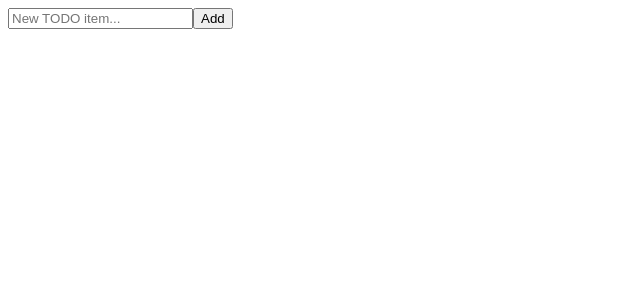
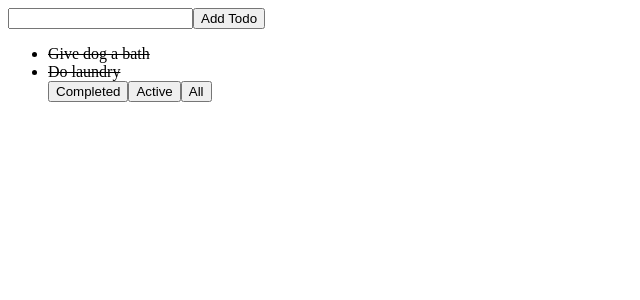
Before and after one commit to chrisyandev/comp-2913-to-read-list, a React (Create React App) app: page / in a window 1280 px wide. Shown: the top 300 px of the page, without its empty margins (0-640 px from the left). Built offline with nearby package versions, Linux system fonts and the light colour scheme.

Commit message:
Replaced code with starter code

```diff
--- a/src/App.jsx
+++ b/src/App.jsx
@@ -1,26 +1,39 @@
-import { createContext, useContext, useState } from "react";
-
-import TodoInput from "./TodoInput";
+import React, { useState } from "react";
+import data from "./data.json";
 import TodoList from "./TodoList";
-import TodoListFilters from "./TodoListFilters";
-
-const TodoItemsContext = createContext();
-
-export const useTodoItems = () => {
-  return useContext(TodoItemsContext);
-}
+import TodoForm from "./TodoForm";
 
 function App() {
+  const [todoList, setTodoList] = useState(data);
+  const [filter, setFilter] = useState("All");
 
-  const [todoItems, setTodoItems] = useState([]);
+  const handleToggle = (id) => {
+    let mapped = todoList.map((task) => {
+      return task.id === Number(id)
+        ? { ...task, complete: !task.complete }
+        : { ...task };
+    });
+    setTodoList(mapped);
+  };
+
+  const addTask = (userInput) => {
+    let copy = [...todoList];
+    copy = [
+      ...copy,
+      { id: todoList.length + 1, task: userInput, complete: false }
+    ];
+    setTodoList(copy);
+  };
 
   return (
-    <div>
-      <TodoItemsContext.Provider value={{ todoItems, setTodoItems }}>
-        <TodoInput />
-        <TodoList />
-        <TodoListFilters />
-      </TodoItemsContext.Provider>
+    <div className="App">
+      <TodoForm addTask={addTask} />
+      <TodoList
+        todoList={todoList}
+        filter={filter}
+        setFilter={setFilter}
+        handleToggle={handleToggle}
+      />
     </div>
   );
 }
--- /dev/null
+++ b/src/Todo.jsx
@@ -0,0 +1,23 @@
+import React from "react";
+
+const Todo = ({ todo, handleToggle }) => {
+  const handleClick = (e) => {
+    e.preventDefault();
+    handleToggle(e.currentTarget.id);
+  };
+
+  return (
+    <li
+      id={todo.id}
+      key={todo.id + todo.task}
+      name="todo"
+      value={todo.id}
+      onClick={handleClick}
+      className={todo.complete ? "todo strike" : "todo"}
+    >
+      {todo.task}
+    </li>
+  );
+};
+
+export default Todo;
--- /dev/null
+++ b/src/TodoForm.jsx
@@ -0,0 +1,23 @@
+import React, { useState } from "react";
+
+const TodoForm = ({ addTask }) => {
+  const [userInput, setUserInput] = useState("");
+
+  const handleChange = (e) => {
+    setUserInput(e.currentTarget.value);
+  };
+
+  const handleSubmit = (e) => {
+    e.preventDefault();
+    addTask(userInput);
+    setUserInput("");
+  };
+  return (
+    <form onSubmit={handleSubmit}>
+      <input value={userInput} type="text" onChange={handleChange} />
+      <button>Add Todo</button>
+    </form>
+  );
+};
+
+export default TodoForm;
--- a/src/TodoInput.jsx
+++ /dev/null
@@ -1,25 +0,0 @@
-import { useState } from "react";
-import { useTodoItems } from "./App";
-
-export default function TodoInput() {
-
-    const { todoItems, setTodoItems } = useTodoItems();
-
-    const [todoInput, setTodoInput] = useState("");
-
-    const handleInputChange = (e) => {
-        setTodoInput(e.target.value);
-    }
-
-    const handleAddClick = () => {
-        const newItem = { name: todoInput, complete: false };
-        setTodoItems(oldArray => [...oldArray, newItem]);
-    }
-
-    return (
-        <div>
-            <input type="text" placeholder="New TODO item..." onChange={handleInputChange}></input>
-            <button onClick={handleAddClick}>Add</button>
-        </div>
-    );
-}
--- a/src/TodoList.jsx
+++ b/src/TodoList.jsx
@@ -1,32 +1,29 @@
-import { useTodoItems } from "./App";
+import React from "react";
+import Todo from "./Todo";
 
-export default function TodoList() {
-    const { todoItems, setTodoItems } = useTodoItems();
+const getFilteredTodoList = (todos, filter) => {
+  return todos.filter((todo) => {
+    if (filter === "Completed") {
+      return todo.complete;
+    } else if (filter === "Active") {
+      return !todo.complete;
+    } else {
+      return todo;
+    }
+  });
+};
 
-    console.log(todoItems);
+const TodoList = ({ todoList, filter, setFilter, handleToggle }) => {
+  return (
+    <ul>
+      {getFilteredTodoList(todoList, filter).map((todo) => {
+        return <Todo todo={todo} handleToggle={handleToggle} />;
+      })}
+      <button onClick={() => setFilter("Completed")}>Completed</button>
+      <button onClick={() => setFilter("Active")}>Active</button>
+      <button onClick={() => setFilter("All")}>All</button>
+    </ul>
+  );
+};
 
-    const handleClick = (targetIndex) => {
-        setTodoItems(state => {
-            return state.map((item, index) => {
-                return index === targetIndex ? {...item, complete: true} : item;
-            });
-        });
-    }
-
-    return(
-        <ul>
-            {todoItems.map((item, index) => {
-                return (
-                    <li
-                        key={item.name + index}
-                        onClick={() => {handleClick(index)}}
-                        style={item.complete ? {textDecoration: "line-through"} : {}}
-                    >
-                        {item.name}
-                    </li>
-                );
-            })}
-        </ul>
-    );
-
-}
+export default TodoList;
--- a/src/TodoListFilters.jsx
+++ /dev/null
@@ -1,3 +0,0 @@
-export default function TodoListFilters() {
-
-}
--- /dev/null
+++ b/src/data.json
@@ -0,0 +1,12 @@
+[
+    {
+      "id": 1,
+      "task": "Give dog a bath",
+      "complete": true
+    },
+    {
+      "id": 2,
+      "task": "Do laundry",
+      "complete": true
+    }
+  ]
--- /dev/null
+++ b/src/index.css
@@ -0,0 +1,3 @@
+.strike {
+    text-decoration: line-through;
+  }
```
Also changed, not shown: src/index.jsx (+5 -4 lines), src/styles.css (deleted).
